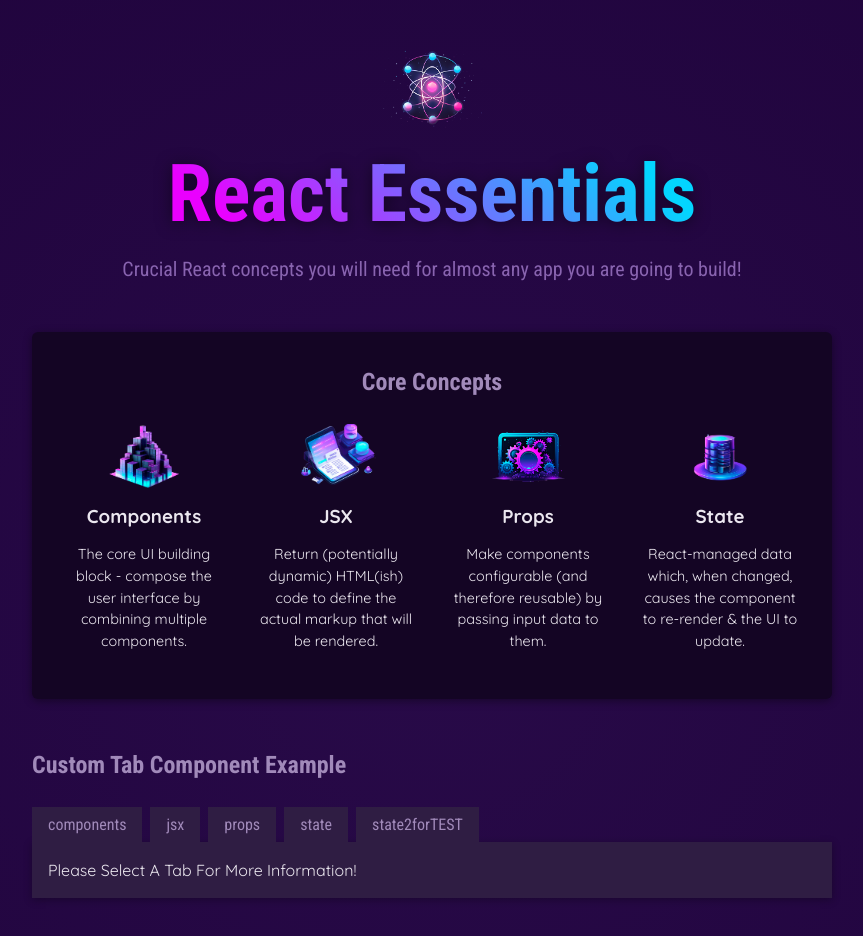
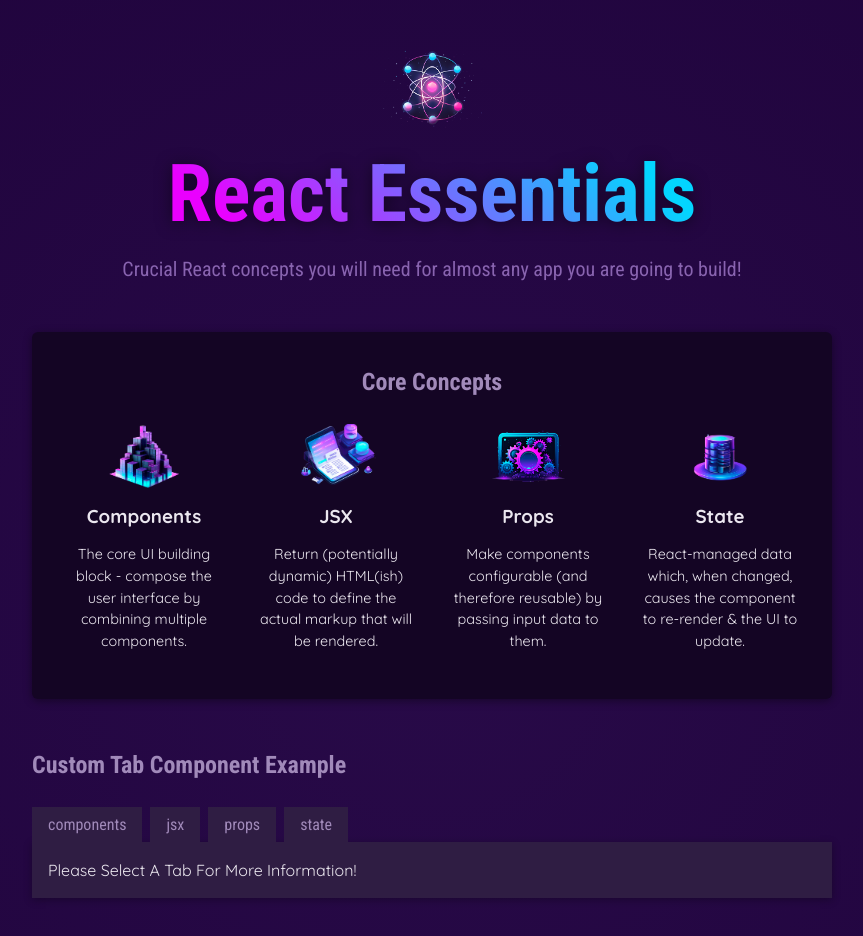
Before and after one commit to JessicaBrown/React-Essentials-24, a React (Vite) app: page / in a window 1280 px wide. Shown: the top 936 px of the page, without its empty margins (208-1071 px from the left). Built offline with nearby package versions, Linux system fonts and the light colour scheme.

Commit message:
-Removed comments

```diff
--- a/src/App.jsx
+++ b/src/App.jsx
@@ -3,8 +3,6 @@
 import { CoreConcepts } from "./features/CoreConcepts.jsx";
 
 const App = () => {
-  // picked out the features => CoreConcepts and Examples
-  // created new files and condensed app jsx significantly
   return (
     <div>
       <Header />
--- a/src/components/CustomTabs/Tab.jsx
+++ b/src/components/CustomTabs/Tab.jsx
@@ -1,24 +1,7 @@
-// props Using Spread Operator This Is How To Pass Using onClick and other on's
-// instead of passing it manually and making the onClick on the child
-// Basically FORWARDING LEFT OVER PROPS
-// Makes it dynamic instead of defining them yourself
-
-// instead of setting dirty manually to get the conditional for all unclicked buttons
-// go to the actual button and set the default
-export const Tab = ({
-  children,
-  isSelectedTab,
-  // isDirty,
-  ...forwardProps
-}) => {
-  console.log("in tab.jsx", children, isSelectedTab, forwardProps);
+export const Tab = ({ children, isSelectedTab, ...forwardProps }) => {
   return (
     <>
       <li>
-        {/* remove the manual pass of onClick={onclick}
-        -Add spread to pass the onClick */}
-
-        {/* children data passed is the title */}
         <button className={isSelectedTab ? "active" : ""} {...forwardProps}>
           {children}
         </button>
--- a/src/components/CustomTabs/TabsMenu.jsx
+++ b/src/components/CustomTabs/TabsMenu.jsx
@@ -1,11 +1,9 @@
 import "./tabs.css";
 
 export const TabsMenu = ({ buttons }) => {
-  console.log("in tabs wrapper", buttons);
   return (
     <>
       <menu>{buttons}</menu>
-      {/* {children} */}
     </>
   );
 };
--- a/src/components/Header/Header.jsx
+++ b/src/components/Header/Header.jsx
@@ -1,4 +1,5 @@
 import React from "react";
+
 import reactCoreConceptImg from "../../assets/react-core-concepts.png";
 import "./header.css";
 
--- a/src/components/Section.jsx
+++ b/src/components/Section.jsx
@@ -1,8 +1,4 @@
 export const Section = ({ title, children, ...props }) => {
-  // ... says look for all other props and put them into here
-  // ...props is an example but you can name it what you want
-  // in this case we need the styles to come through
-  // if you manually add them it doesnt scale and will be messy
   return (
     <section {...props}>
       <h2>{title}</h2>
--- a/src/features/Examples.jsx
+++ b/src/features/Examples.jsx
@@ -4,12 +4,11 @@
 import { EXAMPLES } from "../data.js";
 
 export const Examples = () => {
-  //make sure tabTitles matches the data or wont work
   return (
     <Section title="Custom Tab Component Example" id="examples">
       <JBNCustomTabs
         data={EXAMPLES}
-        tabTitles={["components", "jsx", "props", "state", "state2forTEST"]}
+        tabTitles={["components", "jsx", "props", "state"]}
       />
     </Section>
   );
```
Also changed, not shown: src/components/CustomTabs/JBNCustomTabs.jsx (+0 -20 lines), src/components/CustomTabs/TabContent.jsx (+0 -12 lines), src/features/CoreConcepts.jsx (+0 -8 lines).
